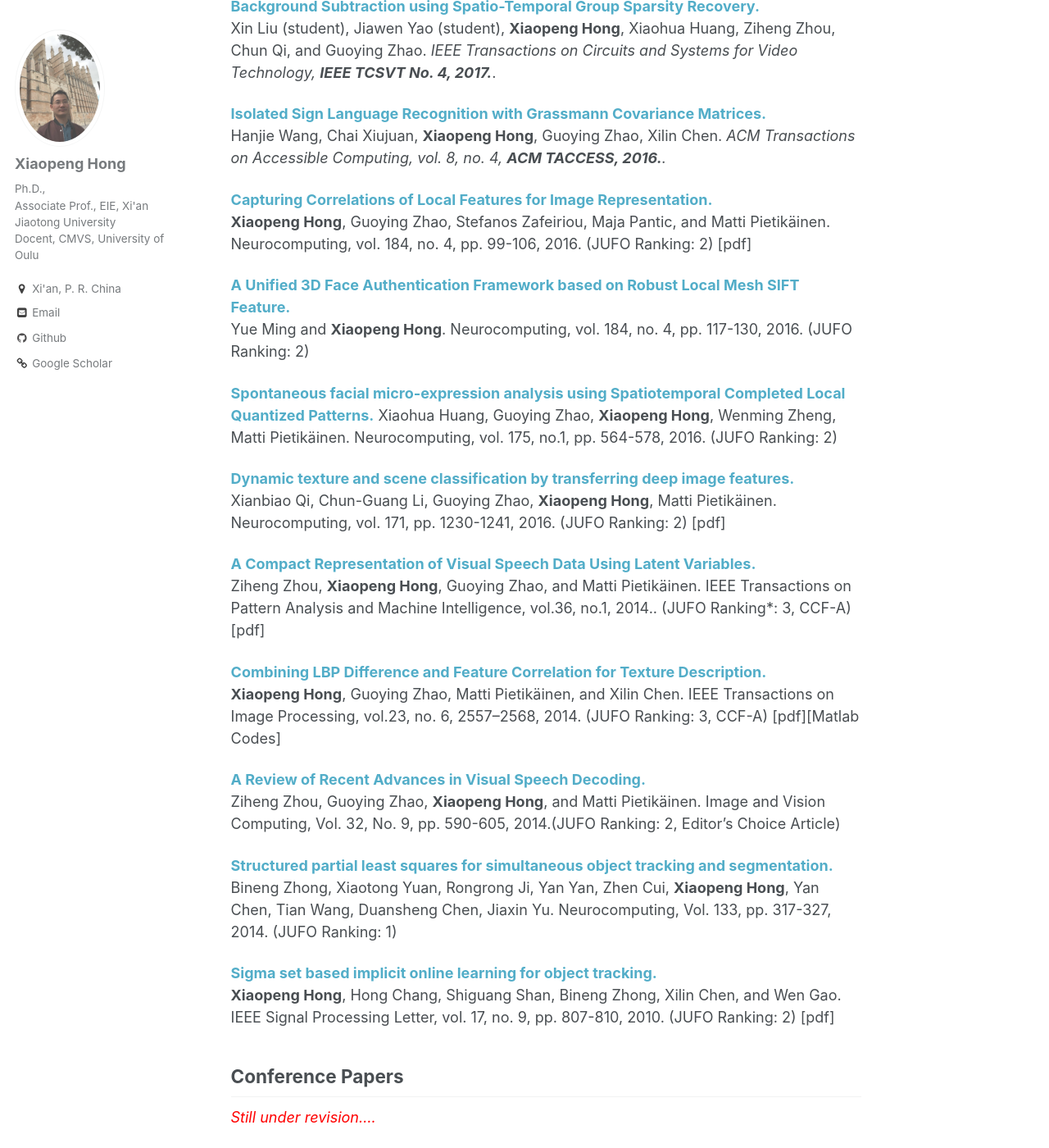
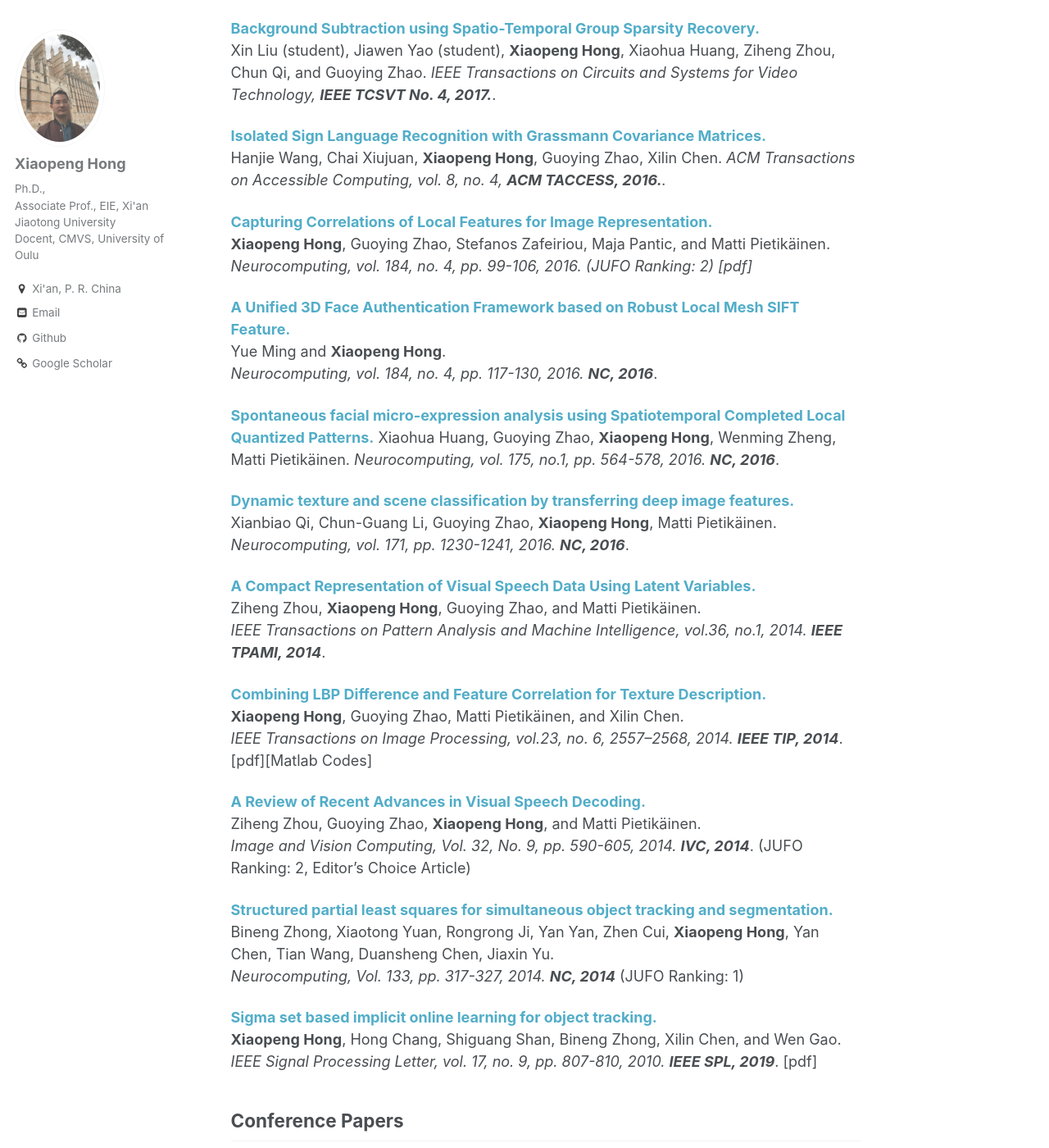
Before and after one commit to xiaopenghong/xiaopenghong.github.io, a Jekyll site: the page built from _pages/publications.md, in a window 1280 px wide and 1400 px high, scrolled down 969 px. Shown: the whole window at 82% size. Built offline with Jekyll 4.4.1, drawn with Linux system fonts in a browser that asks for light colours.

Commit message:
Update publications.md

```diff
--- a/_pages/publications.md
+++ b/_pages/publications.md
@@ -1,8 +1,10 @@
 ---
-title: "Publications [(Google Scholar Profile)](https://scholar.google.com/citations?user=x3X-qysAAAAJ&hl=en)"
+title: "Publications"
 permalink: /publications/
 author_profile: true
 ---
+
+#[(Google Scholar Profile)](https://scholar.google.com/citations?user=x3X-qysAAAAJ&hl=en)
 
 ## Journal Article
 
@@ -37,31 +39,40 @@ Hanjie Wang, Chai Xiujuan, <b>Xiaopeng Hong</b>, Guoying Zhao, Xilin Chen.
 <i>ACM Transactions on Accessible Computing, vol. 8, no. 4,  <b>ACM TACCESS, 2016.</b>.</i>
 
 <b>[Capturing Correlations of Local Features for Image Representation. ](http://lantaoyu.com/publications/GanGradient)</b><br>
-<b>Xiaopeng Hong</b>, Guoying Zhao, Stefanos Zafeiriou, Maja Pantic, and Matti Pietikäinen.  Neurocomputing, vol. 184, no. 4, pp. 99-106, 2016. (JUFO Ranking: 2) [pdf]
+<b>Xiaopeng Hong</b>, Guoying Zhao, Stefanos Zafeiriou, Maja Pantic, and Matti Pietikäinen.
+<i>Neurocomputing, vol. 184, no. 4, pp. 99-106, 2016. (JUFO Ranking: 2) [pdf]
 
 <b>[A Unified 3D Face Authentication Framework based on Robust Local Mesh SIFT Feature.](http://lantaoyu.com/publications/GanGradient)</b><br>
-Yue Ming and <b>Xiaopeng Hong</b>.  Neurocomputing, vol. 184, no. 4, pp. 117-130, 2016. (JUFO Ranking: 2)
+Yue Ming and <b>Xiaopeng Hong</b>.
+<i>Neurocomputing, vol. 184, no. 4, pp. 117-130, 2016. <b>NC, 2016</b></i>.
 
 <b>[Spontaneous facial micro-expression analysis using Spatiotemporal Completed Local Quantized Patterns.](http://lantaoyu.com/publications/GanGradient)</b>
-Xiaohua Huang, Guoying Zhao, <b>Xiaopeng Hong</b>, Wenming Zheng, Matti Pietikäinen.  Neurocomputing, vol. 175, no.1, pp. 564-578, 2016. (JUFO Ranking: 2)
+Xiaohua Huang, Guoying Zhao, <b>Xiaopeng Hong</b>, Wenming Zheng, Matti Pietikäinen.
+ <i>Neurocomputing, vol. 175, no.1, pp. 564-578, 2016. <b>NC, 2016</b></i>.
 
 <b>[Dynamic texture and scene classification by transferring deep image features.](http://lantaoyu.com/publications/GanGradient)</b><br>
-Xianbiao Qi, Chun-Guang Li, Guoying Zhao, <b>Xiaopeng Hong</b>, Matti Pietikäinen.  Neurocomputing, vol. 171, pp. 1230-1241, 2016. (JUFO Ranking: 2) [pdf]
+Xianbiao Qi, Chun-Guang Li, Guoying Zhao, <b>Xiaopeng Hong</b>, Matti Pietikäinen.
+<i>Neurocomputing, vol. 171, pp. 1230-1241, 2016. <b>NC, 2016</b></i>.
 
 <b>[A Compact Representation of Visual Speech Data Using Latent Variables.](http://lantaoyu.com/publications/GanGradient)</b><br>
-Ziheng Zhou, <b>Xiaopeng Hong</b>, Guoying Zhao, and Matti Pietikäinen.  IEEE Transactions on Pattern Analysis and Machine Intelligence, vol.36, no.1, 2014.. (JUFO Ranking*: 3, CCF-A) [pdf]
+Ziheng Zhou, <b>Xiaopeng Hong</b>, Guoying Zhao, and Matti Pietikäinen.
+<i>IEEE Transactions on Pattern Analysis and Machine Intelligence, vol.36, no.1, 2014. <b>IEEE TPAMI, 2014</b></i>.
 
 <b>[Combining LBP Difference and Feature Correlation for Texture Description.](http://lantaoyu.com/publications/GanGradient)</b><br>
-<b>Xiaopeng Hong</b>, Guoying Zhao, Matti Pietikäinen, and Xilin Chen.  IEEE Transactions on Image Processing, vol.23, no. 6, 2557–2568, 2014. (JUFO Ranking: 3, CCF-A) [pdf][Matlab Codes]
+<b>Xiaopeng Hong</b>, Guoying Zhao, Matti Pietikäinen, and Xilin Chen.
+<i>IEEE Transactions on Image Processing, vol.23, no. 6, 2557–2568, 2014. <b>IEEE TIP, 2014</b></i>.  [pdf][Matlab Codes]
 
 <b>[A Review of Recent Advances in Visual Speech Decoding.](http://lantaoyu.com/publications/GanGradient)</b><br>
-Ziheng Zhou, Guoying Zhao, <b>Xiaopeng Hong</b>, and Matti Pietikäinen.  Image and Vision Computing, Vol. 32, No. 9, pp. 590-605, 2014.(JUFO Ranking: 2, Editor’s Choice Article)
+Ziheng Zhou, Guoying Zhao, <b>Xiaopeng Hong</b>, and Matti Pietikäinen.
+<i>Image and Vision Computing, Vol. 32, No. 9, pp. 590-605, 2014. <b>IVC, 2014</b></i>. (JUFO Ranking: 2, Editor’s Choice Article)
 
 <b>[Structured partial least squares for simultaneous object tracking and segmentation.](http://lantaoyu.com/publications/GanGradient)</b><br>
-Bineng Zhong, Xiaotong Yuan, Rongrong Ji, Yan Yan, Zhen Cui, <b>Xiaopeng Hong</b>, Yan Chen, Tian Wang, Duansheng Chen, Jiaxin Yu.  Neurocomputing, Vol. 133, pp. 317-327, 2014. (JUFO Ranking: 1)
+Bineng Zhong, Xiaotong Yuan, Rongrong Ji, Yan Yan, Zhen Cui, <b>Xiaopeng Hong</b>, Yan Chen, Tian Wang, Duansheng Chen, Jiaxin Yu.
+<i>Neurocomputing, Vol. 133, pp. 317-327, 2014. <b>NC, 2014</b></i> (JUFO Ranking: 1)
 
 <b>[Sigma set based implicit online learning for object tracking.](http://lantaoyu.com/publications/GanGradient)</b><br>
-<b>Xiaopeng Hong</b>, Hong Chang, Shiguang Shan, Bineng Zhong, Xilin Chen, and Wen Gao.  IEEE Signal Processing Letter, vol. 17, no. 9, pp. 807-810, 2010. (JUFO Ranking: 2) [pdf]
+<b>Xiaopeng Hong</b>, Hong Chang, Shiguang Shan, Bineng Zhong, Xilin Chen, and Wen Gao.
+<i>IEEE Signal Processing Letter, vol. 17, no. 9, pp. 807-810, 2010. <b>IEEE SPL, 2019</b></i>.  [pdf]
 
 ## Conference Papers
 
```
